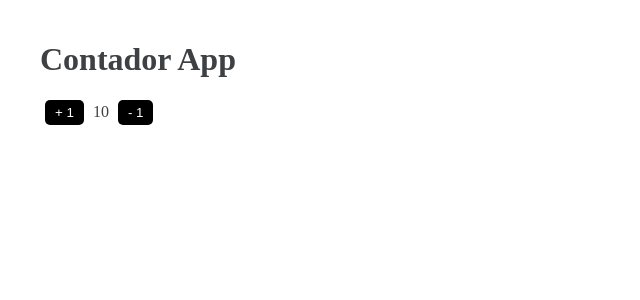
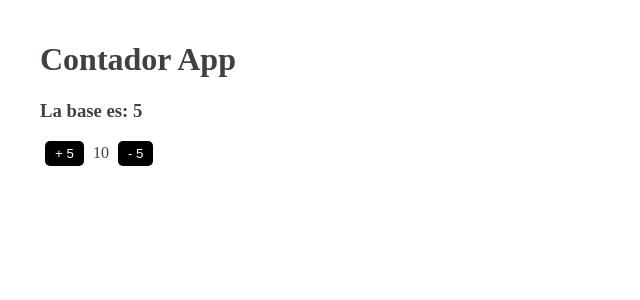
Before and after one commit to Dev-leonard/Angular-curso-part-04, an Angular app: page / in a window 1280 px wide. Shown: the top 300 px of the page, without its empty margins (0-640 px from the left). Built offline with nearby package versions, Linux system fonts and the light colour scheme.

Commit message:
tarea con el contador

```diff
--- a/src/app/app.component.html
+++ b/src/app/app.component.html
@@ -1,7 +1,8 @@
 <h1> {{ titulo}} </h1>
+<h3> La base es: <strong>{{ base }}</strong></h3>
 
-<button (click)="acumular(+ 1)">+ 1</button>
+<button (click)="acumular(base)"> + {{ base }}</button>
 
 <span> {{ numero }} </span>
 
-<button (click)="acumular(- 1)"> - 1</button>
+<button (click)="acumular(-base)"> - {{ base }}</button>
--- a/src/app/app.component.ts
+++ b/src/app/app.component.ts
@@ -7,6 +7,7 @@ import {Component} from '@angular/core';
 export class AppComponent {
   titulo: string = 'Contador App';
   numero: number = 10;
+  base: number = 5;
 
 acumular( valor: number) {
   this.numero += valor;
```
